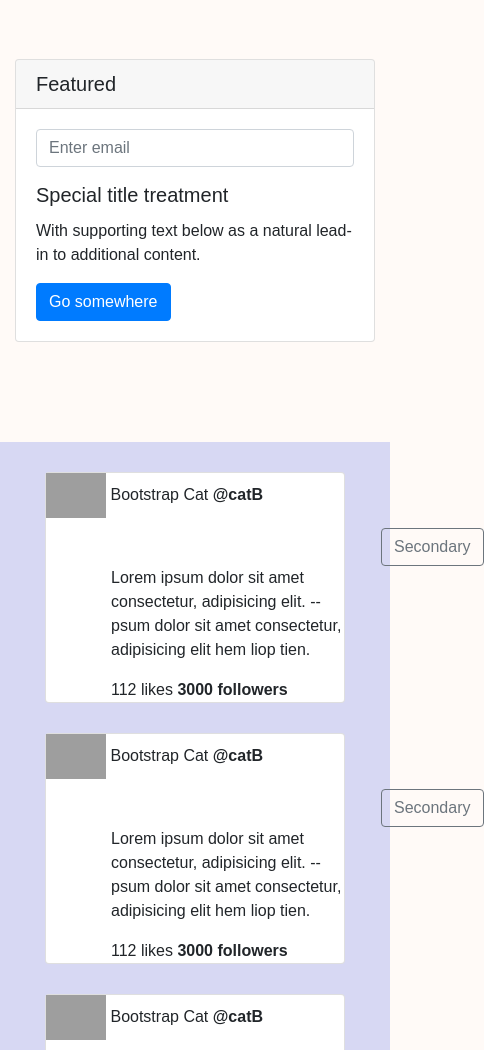
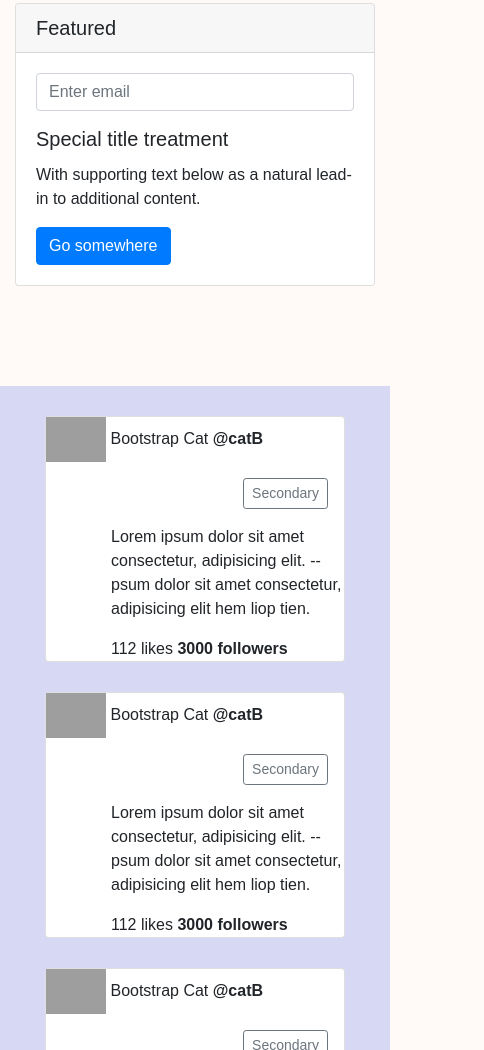
Before and after one commit to marilyn-n/bootstrap-theming, a website: page index.html in a window 390 px wide. Shown: the part 950-2000 px from the top of the page, 484 px wide, since content can reach past the window. Drawn offline with Linux system fonts and the light colour scheme; grey boxes are pictures that could not be loaded.

Commit message:
fix responsive buttons

```diff
--- a/index.html
+++ b/index.html
@@ -11,7 +11,7 @@
 <body>
 
   <!-- Navbar -->
-  <nav class="navbar navbar-expand-lg navbar-light bg-light">
+  <nav class="navbar navbar-expand-lg navbar-light bg-light fixed-top">
       <button class="navbar-toggler" type="button" data-toggle="collapse" data-target="#navbarNav" aria-controls="navbarNav" aria-expanded="false" aria-label="Toggle navigation">
         <span class="navbar-toggler-icon"></span>
       </button>
@@ -114,7 +114,7 @@
             <div class="column">
               <img src="https://vignette.wikia.nocookie.net/rblxofftopic/images/4/4e/Cute_cat.png/revision/latest?cb=20160417170923" width="60px">
               <span>Bootstrap Cat <b>@catB</b></span>
-              <button type="button" class="btn btn-outline-secondary">Secondary</button>
+              <button type="button" class="btn btn-outline-secondary btn-sm float-right m-3">Secondary</button>
             </div>
             <div class="column align-right">
               <p><Lorem>Lorem ipsum dolor sit amet consectetur, adipisicing elit. -- <br />psum dolor sit amet consectetur, adipisicing elit hem liop tien.</Lorem></p>
@@ -129,7 +129,7 @@
             <div class="column">
               <img src="https://vignette.wikia.nocookie.net/rblxofftopic/images/4/4e/Cute_cat.png/revision/latest?cb=20160417170923" width="60px">
               <span>Bootstrap Cat <b>@catB</b></span>
-              <button type="button" class="btn btn-outline-secondary">Secondary</button>
+              <button type="button" class="btn btn-outline-secondary btn-sm float-right m-3">Secondary</button>
             </div>
             <div class="column align-right">
               <p><Lorem>Lorem ipsum dolor sit amet consectetur, adipisicing elit. -- <br />psum dolor sit amet consectetur, adipisicing elit hem liop tien.</Lorem></p>
@@ -144,7 +144,7 @@
             <div class="column">
               <img src="https://vignette.wikia.nocookie.net/rblxofftopic/images/4/4e/Cute_cat.png/revision/latest?cb=20160417170923" width="60px">
               <span>Bootstrap Cat <b>@catB</b></span>
-              <button type="button" class="btn btn-outline-secondary">Secondary</button>
+              <button type="button" class="btn btn-outline-secondary btn-sm float-right m-3">Secondary</button>
             </div>
             <div class="column align-right">
               <p><Lorem>Lorem ipsum dolor sit amet consectetur, adipisicing elit. -- <br />psum dolor sit amet consectetur, adipisicing elit hem liop tien.</Lorem></p>
--- a/public/scss/main.scss
+++ b/public/scss/main.scss
@@ -43,8 +43,8 @@ body {
   .card {
     margin-bottom: 30px;
     button {
-      margin-left: 335px;
-      margin-top: 10px;
+      // margin-left: 335px;
+      // margin-top: 10px;
     }
   }
 }
```
Also changed, not shown: public/css/main.css.
